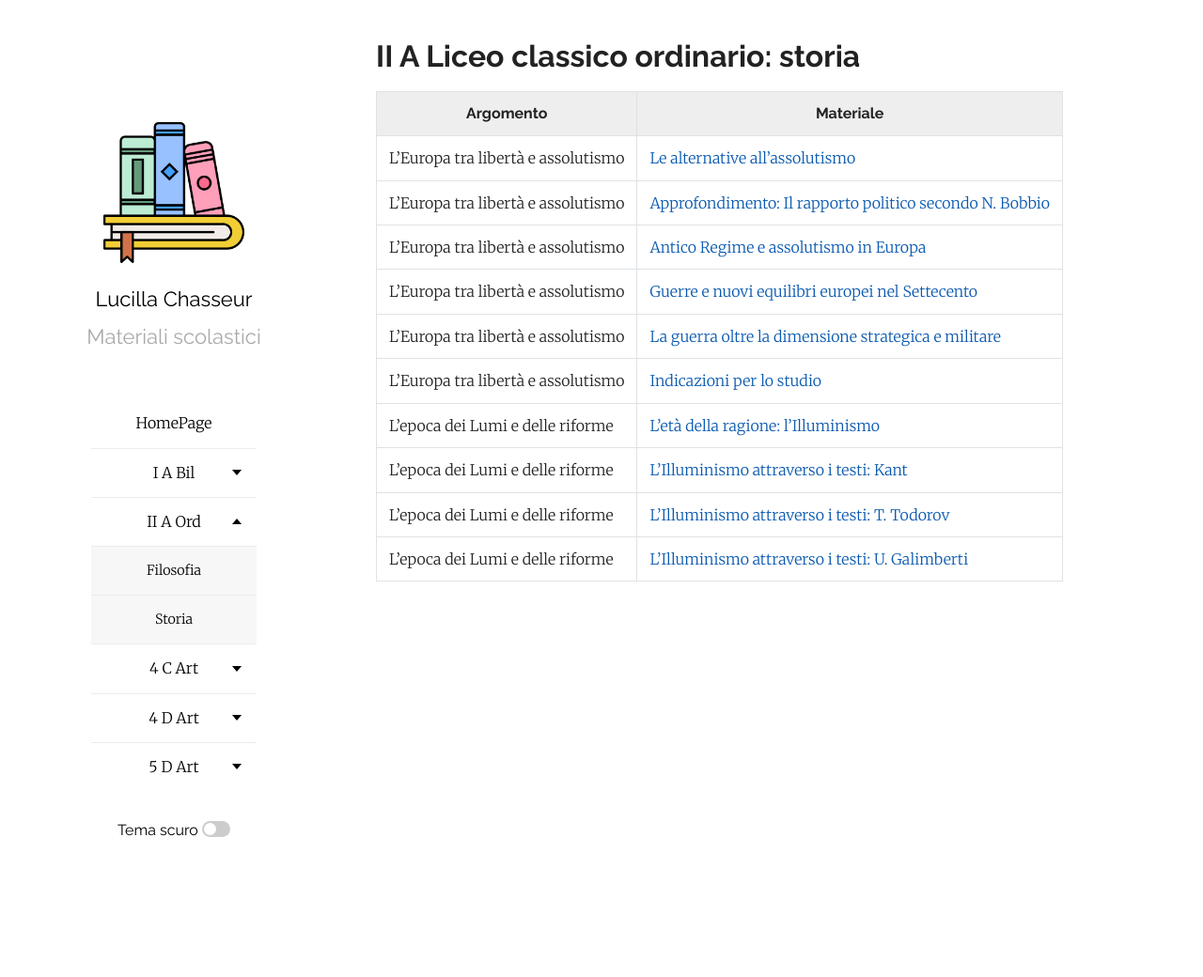
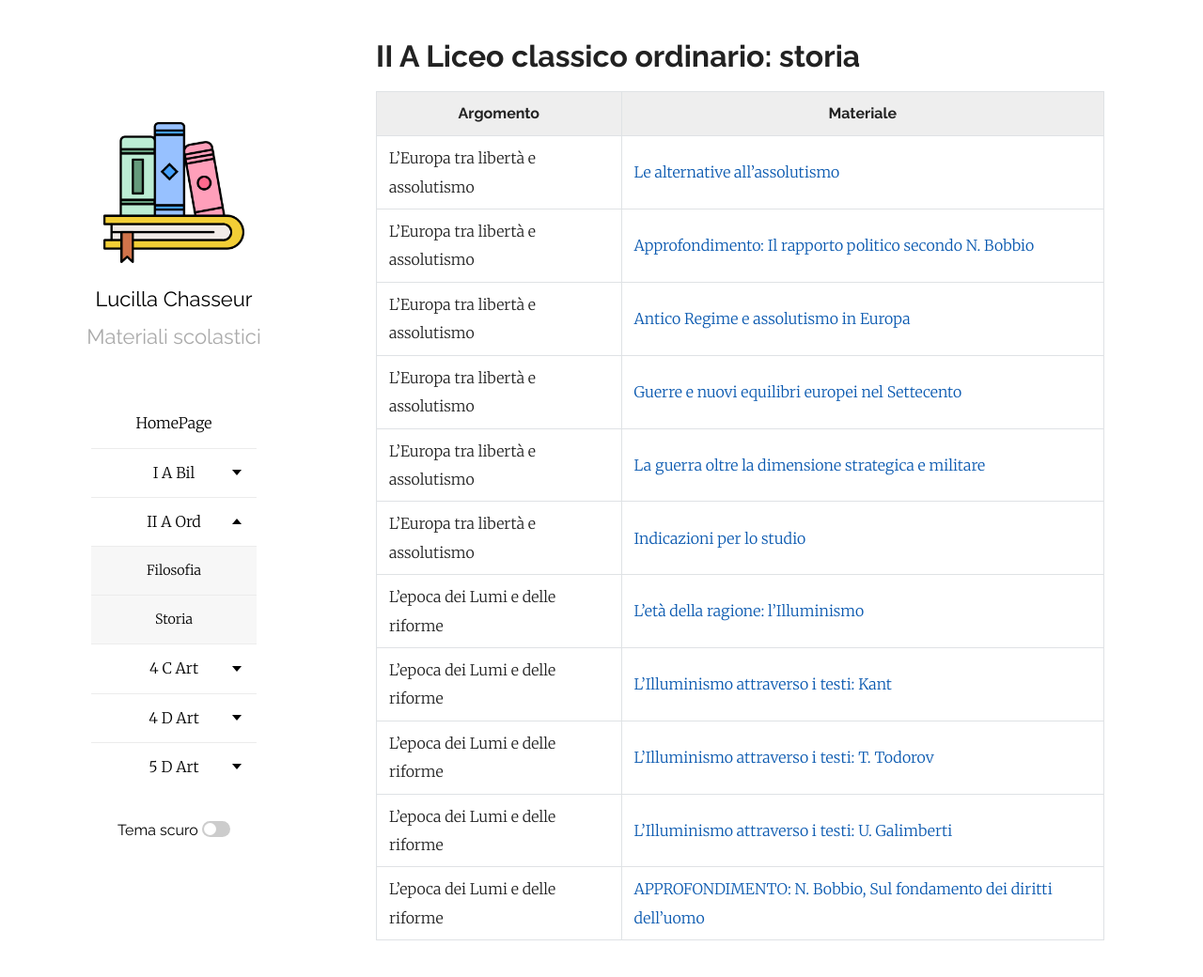
Before and after one commit to efemeridi/efemeridi.github.io, a Jekyll site: the page built from 2a_ord_storia.md, in a window 1280 px wide and 1046 px high. Shown: the top 1040 px of the window at 94% size. Built offline with Jekyll 4.4.1, drawn with Linux system fonts in a browser that asks for light colours; our own code applies the rules of GitHub Pages for plain Markdown files.

Commit message:
Update 2a_ord_storia.md

```diff
--- a/2a_ord_storia.md
+++ b/2a_ord_storia.md
@@ -15,3 +15,4 @@ layout: page
 |L'epoca dei Lumi e delle riforme |[L'Illuminismo attraverso i testi: Kant](/materiali/II_A_ord/storia/02_EPOCA_LUMI_RIFORME/a_cosa_e_illuminismo_Kant_analisi.pdf/)
 |L'epoca dei Lumi e delle riforme |[L'Illuminismo attraverso i testi: T. Todorov](/materiali/II_A_ord/storia/02_EPOCA_LUMI_RIFORME/b_esprit_lumieres_todorov.pdf/)
 |L'epoca dei Lumi e delle riforme |[L'Illuminismo attraverso i testi: U. Galimberti](/materiali/II_A_ord/storia/02_EPOCA_LUMI_RIFORME/c_cosa_e_illuminismo_galimberti.pdf/)
+|L'epoca dei Lumi e delle riforme |[APPROFONDIMENTO: N. Bobbio, Sul fondamento dei diritti dell'uomo](/materiali/II_A_ord/storia/02_EPOCA_LUMI_RIFORME/c_cosa_e_illuminismo_galimberti.pdf/)
```
